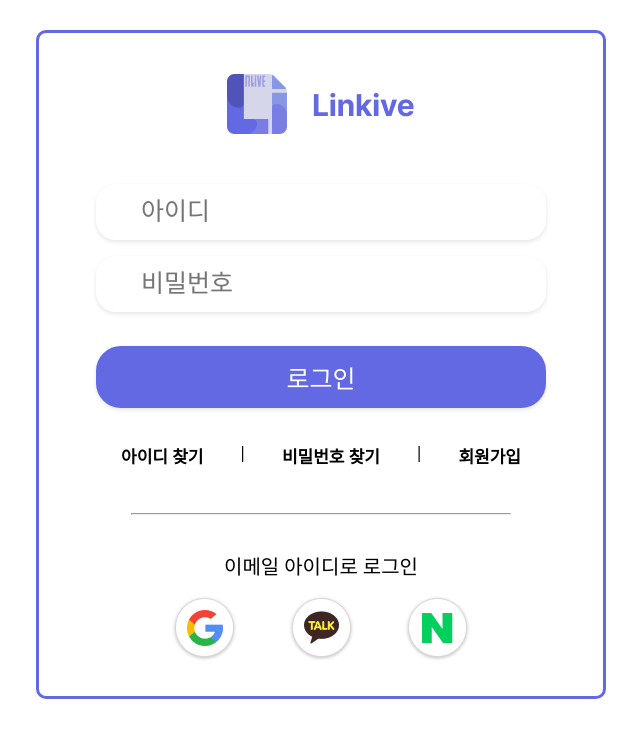
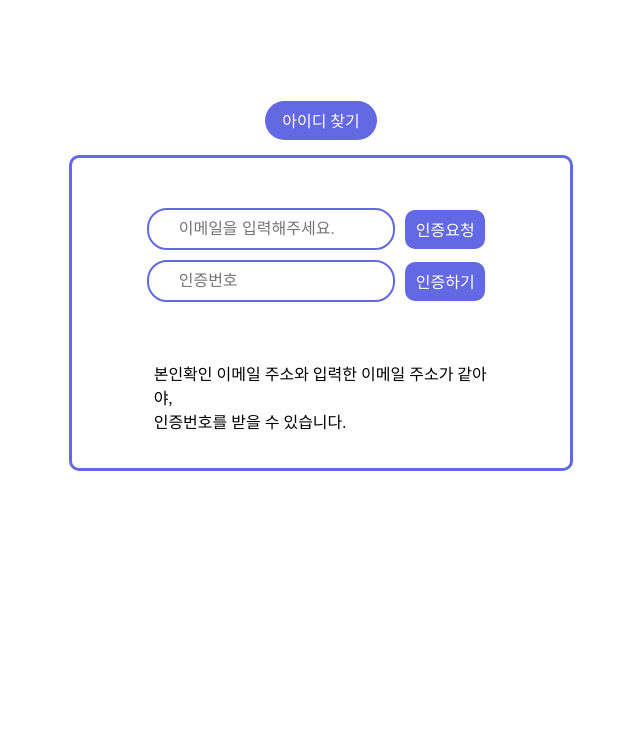
Before and after one commit to charBS0701/linkive-react, a React (Create React App) app: page /login/findid in a window 1280 px wide. Before the commit this address led to /login. Shown: the top 738 px of the page, without its empty margins (319-959 px from the left). Built offline with nearby package versions, Linux system fonts and the light colour scheme.

Commit message:
Feat ID찾기 완료

```diff
--- a/src/App.js
+++ b/src/App.js
@@ -21,6 +21,7 @@ import EditProfilePage from "./pages/setting/EditProfilePage.jsx";
 import Cookies from "js-cookie";
 import { initState, reducer } from "./store/CustomDialogStore";
 import CustomDialog from "./components/CustomDialog";
+import FindId from "./pages/login/FindId";
 
 function RedirectToLogin() {
   // 로그인 안했을 때 로그인 페이지로 이동
@@ -101,6 +102,10 @@ function App() {
                     path="/login"
                     element={<Login onLogin={() => setIsLoggedIn(true)} />}
                   />
+                                    <Route
+                    path="/login/findid"
+                    element={<FindId />}
+                  />
                   <Route
                     path="/login/findpassword"
                     element={<FindPassword />}
--- a/src/pages/login/FindId.jsx
+++ b/src/pages/login/FindId.jsx
@@ -1,9 +1,187 @@
+import React, { useState } from "react";
+import {
+  Container,
+  ProfileContainer,
+  InfoRowContainer,
+} from "../setting/EditProfilePage";
+import TitleComponent from "../../components/TitleComponent";
+import InputLine from "../../components/InputLine";
+import Btn from "../../components/Btn";
+import styled from "styled-components";
+import palette from "../../styles/colorPalette";
+
+const InformMessage = styled.div`
+  font-size: 1rem;
+  color: ${palette.mainColor};
+  margin-top: 5%;
+  margin-bottom: 5%;
+  margin-left: 2%;
+  visible: none;
+`;
+const ContentContainer = styled.div`
+  width: 70%;
+`;
+
 const FindId = () => {
-  console.log("FindId");
+  const [email, setEmail] = useState("");
+  const [verificationCode, setVerificationCode] = useState("");
+  const [userVerificationCode, setUserVerificationCode] = useState("");
+  const [showInformMessage, setShowInformMessage] = useState(false);
+  const [isVerified, setIsVerified] = useState(false); // 인증이 완료되었는지 여부
+
+  const handleEmailChange = (event) => {
+    setEmail(event.target.value);
+  };
+  const handleVerificationCodeChange = (event) => {
+    setUserVerificationCode(event.target.value);
+  };
+
+  const handleVerify = () => {
+    if (verificationCode == userVerificationCode) {
+      // string == number
+      alert("회원님의 아이디가 이메일로 전송되었습니다.");
+      setIsVerified(true);
+      try {
+        const requestOptions = {
+          method: "POST",
+          headers: {
+            "Content-Type": "application/json",
+          },
+          body: JSON.stringify({ email }),
+        };
+        fetch("http://localhost:8123/users/findId", requestOptions);
+        // 로그인화면으로 이동
+        window.location.href = "/login";
+      }
+      catch (error) {
+        console.error("Error:", error);
+      }
+    } else {
+      alert("인증번호가 일치하지 않습니다.");
+    }
+  };
+  const handleSubmit = async () => {
+    const requestOptions = {
+      method: "POST",
+      headers: {
+        "Content-Type": "application/json",
+        "email-auth-type": "findId",
+      },
+      body: JSON.stringify({ email }),
+    };
+
+    try {
+      // 아이디와 이메일이 일치하는지 확인
+      const response = await fetch(
+        "http://localhost:8123/users/checkIsEmail",
+        requestOptions
+      );
+      const result = await response.json();
+      if (response.status === 401) {
+        alert(result.message);
+        return;
+      }
+      alert("이메일로 인증번호가 발송되었습니다.");
+      setShowInformMessage(true);
+    } catch (error) {
+      console.error("Error:", error);
+    }
+    try {
+      // 인증번호 발송
+      const response = await fetch(
+        "http://localhost:8123/users/verifyEmail/send",
+        requestOptions
+      );
+      const data = await response.json();
+      setVerificationCode(data.verificationCode);
+    } catch (error) {
+      console.error("Error:", error);
+    }
+  };
   return (
-    <>
-      <h1>FindId</h1>
-    </>
+    <Container style={{ marginTop: "10%" }}>
+      <TitleComponent style={{ marginBottom: "3%", padding: "1.5% 3.5%" }}>
+        아이디 찾기
+      </TitleComponent>
+      <ProfileContainer>
+        <InfoRowContainer style={{ padding: "8% 0 7% 0", marginBottom: "1%" }}>
+          <ContentContainer>
+            <div
+              style={{
+                marginTop: "10px",
+                display: "flex",
+                alignItems: "center",
+              }}
+            >
+              <InputLine
+                style={{ marginBottom: "0px" }}
+                name="email"
+                type="email"
+                value={email}
+                onChange={handleEmailChange}
+                placeholder="이메일을 입력해주세요."
+              />
+              <Btn
+                $colored
+                onClick={handleSubmit}
+                style={{
+                  padding: "1.5%",
+                  width: "120px",
+                  marginLeft: "10px",
+                  borderRadius: "10px",
+                }}
+              >
+                인증요청
+              </Btn>
+            </div>
+            <div
+              style={{
+                marginTop: "10px",
+                display: "flex",
+                alignItems: "center",
+              }}
+            >
+              <InputLine
+                style={{ marginBottom: "0px" }}
+                onChange={handleVerificationCodeChange}
+                type="text"
+                placeholder="인증번호"
+              />
+              <Btn
+                $colored
+                onClick={handleVerify}
+                style={{
+                  padding: "1.5%",
+                  width: "120px",
+                  marginLeft: "10px",
+                  borderRadius: "10px",
+                }}
+              >
+                인증하기
+              </Btn>
+            </div>
+            {isVerified ? (
+              <InformMessage>
+                회원님의 아이디가 이메일 전송되었습니다.
+              </InformMessage>
+            ) : showInformMessage ? (
+              <InformMessage>
+                회원님의 아이디로 인증번호가 전송되었습니다.
+              </InformMessage>
+            ) : (
+              <InformMessage style={{ visibility: "hidden" }}>
+                회원님의 아이디가 이메일로 전송되었습니다.
+              </InformMessage>
+            )}
+
+            <div style={{ marginLeft: "2%" }}>
+              본인확인 이메일 주소와 입력한 이메일 주소가 같아야,
+              <br /> 인증번호를 받을 수 있습니다.
+            </div>
+          </ContentContainer>
+        </InfoRowContainer>
+      </ProfileContainer>
+    </Container>
   );
 };
 
--- a/src/pages/login/FindPassword.jsx
+++ b/src/pages/login/FindPassword.jsx
@@ -11,7 +11,7 @@ import styled from "styled-components";
 import palette from "../../styles/colorPalette";
 import {validPwFormat} from "../../utils/validFormat";
 
-const ContentContainer = styled.div`
+export const ContentContainer = styled.div`
   width: 70%;
 `;
 
```
